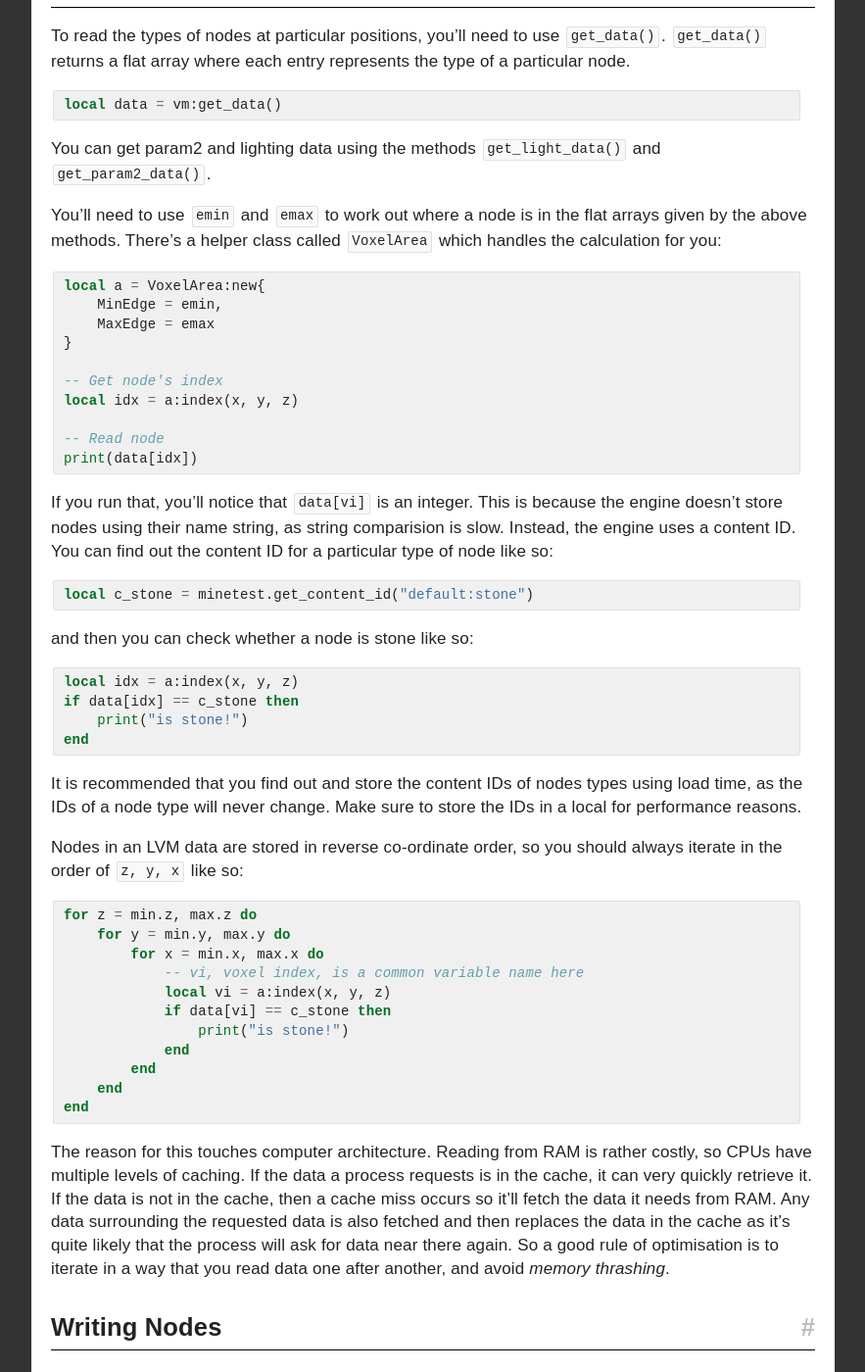
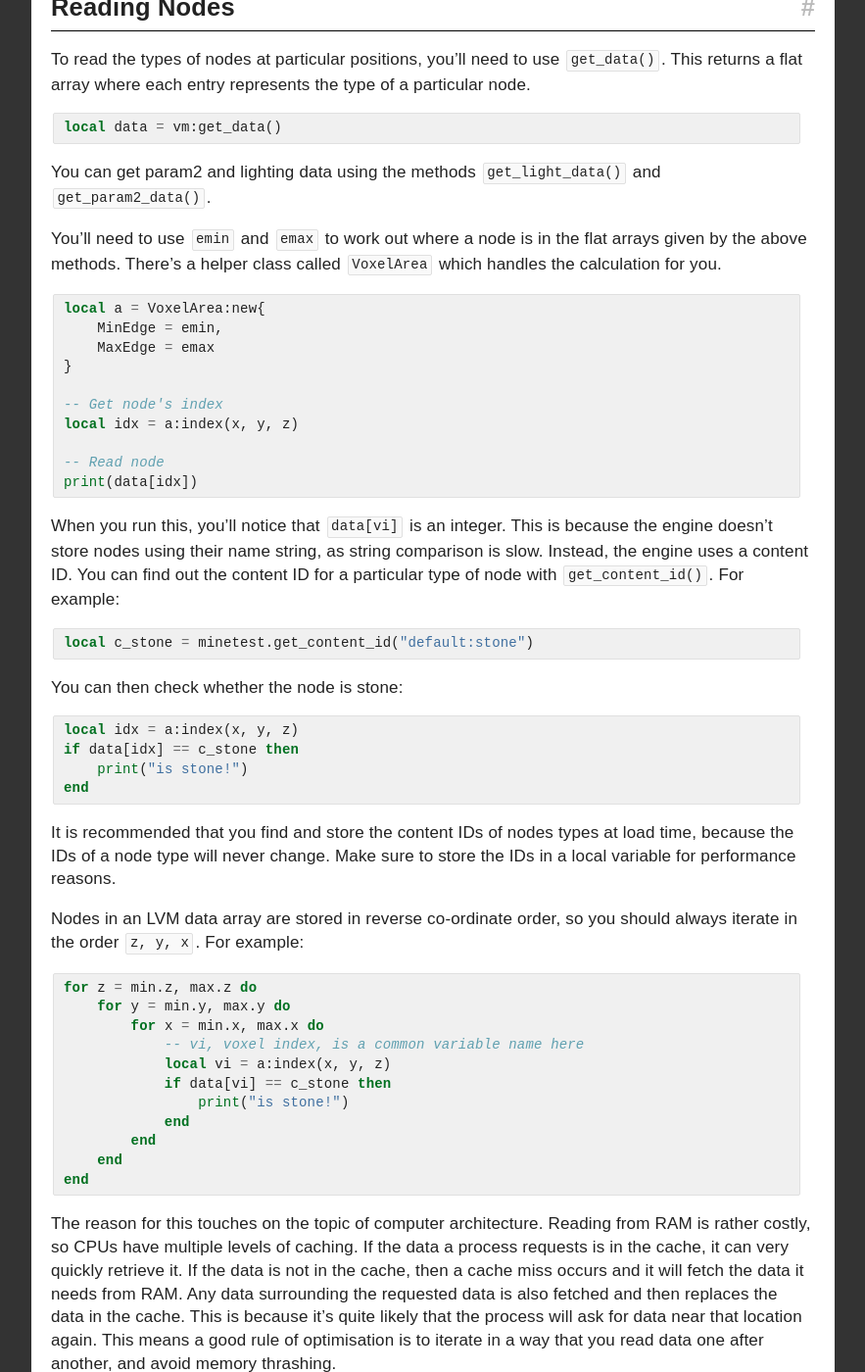
Before and after one commit to rubenwardy/minetest_modding_book, a Jekyll site: the page built from _en/map/lvm.md, in a window 1280 px wide and 1400 px high, scrolled down 957 px. Shown: the whole window at 98% size, without its empty margins (338-1221 px from the left). Built offline with Jekyll 4.4.1, drawn with Linux system fonts in a browser that asks for light colours; nearby versions of some CDN libraries; some of the changed text lies outside the part shown.

Commit message:
LVMs: Improve chapter

````diff
--- a/_en/map/lvm.md
+++ b/_en/map/lvm.md
@@ -10,10 +10,11 @@
 ## Introduction
 
 The functions outlined in the [Basic Map Operations](environment.html) chapter
-are easy to use and convenient, but for large areas they are not efficient.
-Every time you call `set_node` or `get_node` your mod needs to communicate with
-the engine, which results in copying. Copying is slow, and will quickly kill the
-performance of your game.
+are convenient and easy to use, but for large areas they are inefficient.
+Every time you call `set_node` or `get_node`, your mod needs to communicate with
+the engine. This results in constant individual copying operations between the
+engine and your mod, which is slow, and will quickly decrease the performance of
+your game. Using a Lua Voxel Manipulator (LVM) can be a better alternative.
 
 * [Concepts](#concepts)
 * [Reading into the LVM](#reading-into-the-lvm)
@@ -24,24 +25,24 @@
 
 ## Concepts
 
-Creating a Lua Voxel Manipulator allows you to load large areas of the map into
-your mod's memory at once. You can then read and write to this data without
-interacting with the engine at all or running any callbacks, which means that
-these operations are very fast. Once done, you can then write the area back into
+An LVM allows you to load large areas of the map into your mod's memory.
+You can then read and write this data without further interaction with the
+engine and without running any callbacks, which means that these
+operations are very fast. Once done, you can then write the area back into
 the engine and run any lighting calculations.
 
 ## Reading into the LVM
 
 You can only load a cubic area into an LVM, so you need to work out the minimum
 and maximum positions that you need to modify. Then you can create and read into
-an LVM like so:
+an LVM. For example:
 
 ```lua
 local vm         = minetest.get_voxel_manip()
 local emin, emax = vm:read_from_map(pos1, pos2)
 ```
 
-An LVM may not read exactly the area you tell it to, for performance reasons.
+For performance reasons, an LVM may not read the exact area you tell it to.
 Instead, it may read a larger area. The larger area is given by `emin` and `emax`,
 which stand for *emerged min pos* and *emerged max pos*. An LVM will load the area
 it contains for you - whether that involves loading from memory, from disk, or
@@ -50,7 +51,7 @@
 ## Reading Nodes
 
 To read the types of nodes at particular positions, you'll need to use `get_data()`.
-`get_data()` returns a flat array where each entry represents the type of a
+This returns a flat array where each entry represents the type of a
 particular node.
 
 ```lua
@@ -61,7 +62,7 @@
 
 You'll need to use `emin` and `emax` to work out where a node is in the flat arrays
 given by the above methods. There's a helper class called `VoxelArea` which handles
-the calculation for you:
+the calculation for you.
 
 ```lua
 local a = VoxelArea:new{
@@ -76,16 +77,16 @@
 print(data[idx])
 ```
 
-If you run that, you'll notice that `data[vi]` is an integer. This is because
-the engine doesn't store nodes using their name string, as string comparision
+When you run this, you'll notice that `data[vi]` is an integer. This is because
+the engine doesn't store nodes using their name string, as string comparison
 is slow. Instead, the engine uses a content ID. You can find out the content
-ID for a particular type of node like so:
+ID for a particular type of node with `get_content_id()`. For example:
 
 ```lua
 local c_stone = minetest.get_content_id("default:stone")
 ```
 
-and then you can check whether a node is stone like so:
+You can then check whether the node is stone:
 
 ```lua
 local idx = a:index(x, y, z)
@@ -94,12 +95,12 @@
 end
 ```
 
-It is recommended that you find out and store the content IDs of nodes types
-using load time, as the IDs of a node type will never change. Make sure to store
-the IDs in a local for performance reasons.
+It is recommended that you find and store the content IDs of nodes types
+at load time, because the IDs of a node type will never change. Make sure to store
+the IDs in a local variable for performance reasons.
 
-Nodes in an LVM data are stored in reverse co-ordinate order, so you should
-always iterate in the order of `z, y, x` like so:
+Nodes in an LVM data array are stored in reverse co-ordinate order, so you should
+always iterate in the order `z, y, x`. For example:
 
 ```lua
 for z = min.z, max.z do
@@ -115,14 +116,14 @@
 end
 ```
 
-The reason for this touches computer architecture. Reading from RAM is rather
+The reason for this touches on the topic of computer architecture. Reading from RAM is rather
 costly, so CPUs have multiple levels of caching. If the data a process requests
 is in the cache, it can very quickly retrieve it. If the data is not in the cache,
-then a cache miss occurs so it'll fetch the data it needs from RAM. Any data
-surrounding the requested data is also fetched and then replaces the data in the cache as
-it's quite likely that the process will ask for data near there again. So a
-good rule of optimisation is to iterate in a way that you read data one after
-another, and avoid *memory thrashing*.
+then a cache miss occurs and it will fetch the data it needs from RAM. Any data
+surrounding the requested data is also fetched and then replaces the data in the cache. This is
+because it's quite likely that the process will ask for data near that location again. This means
+a good rule of optimisation is to iterate in a way that you read data one after
+another, and avoid memory thrashing.
 
 ## Writing Nodes
 
@@ -149,12 +150,12 @@
 vm:write_to_map(true)
 ```
 
-For setting lighting and param2 data, there are the appropriately named
+For setting lighting and param2 data, use the appropriately named
 `set_light_data()` and `set_param2_data()` methods.
 
 `write_to_map()` takes a Boolean which is true if you want lighting to be
-calculated. If you pass false, you need to recalculate lighting at some future
-date using `minetest.fix_light`.
+calculated. If you pass false, you need to recalculate lighting at a future
+time using `minetest.fix_light`.
 
 ## Example
 
````
Also changed, not shown: other parts of _en/map/lvm.md (+3 -3 lines).
